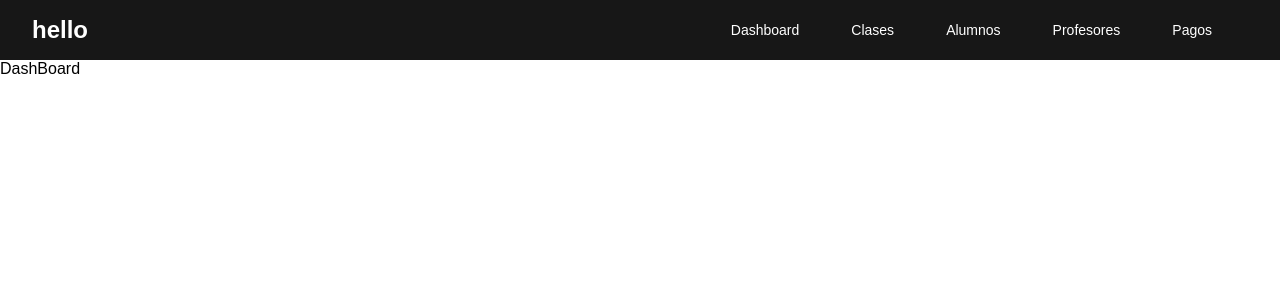
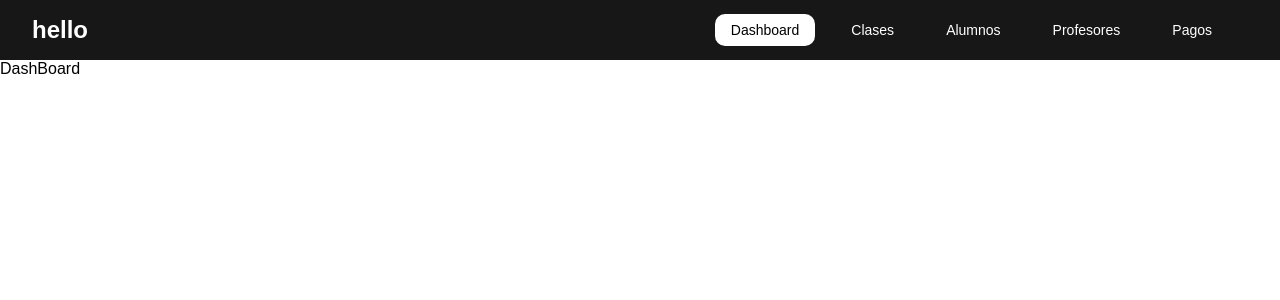
Before and after one commit to JuanCarlosNu/Academia, a React (Create React App) app: page / in a window 1280 px wide. Shown: the top 300 px of the page. Built offline with nearby package versions, Linux system fonts and the light colour scheme.

Commit message:
Making the active tab get highlighted using the NavLink Active propertie

```diff
--- a/src/components/Navbar/NavBar.css
+++ b/src/components/Navbar/NavBar.css
@@ -45,6 +45,11 @@ h2 {
   color:black;
 }
 
+.nav a.active {
+  background-color: white;
+  color: black;
+}
+
 .hamburger {
   display: none;
   cursor: pointer;
```
